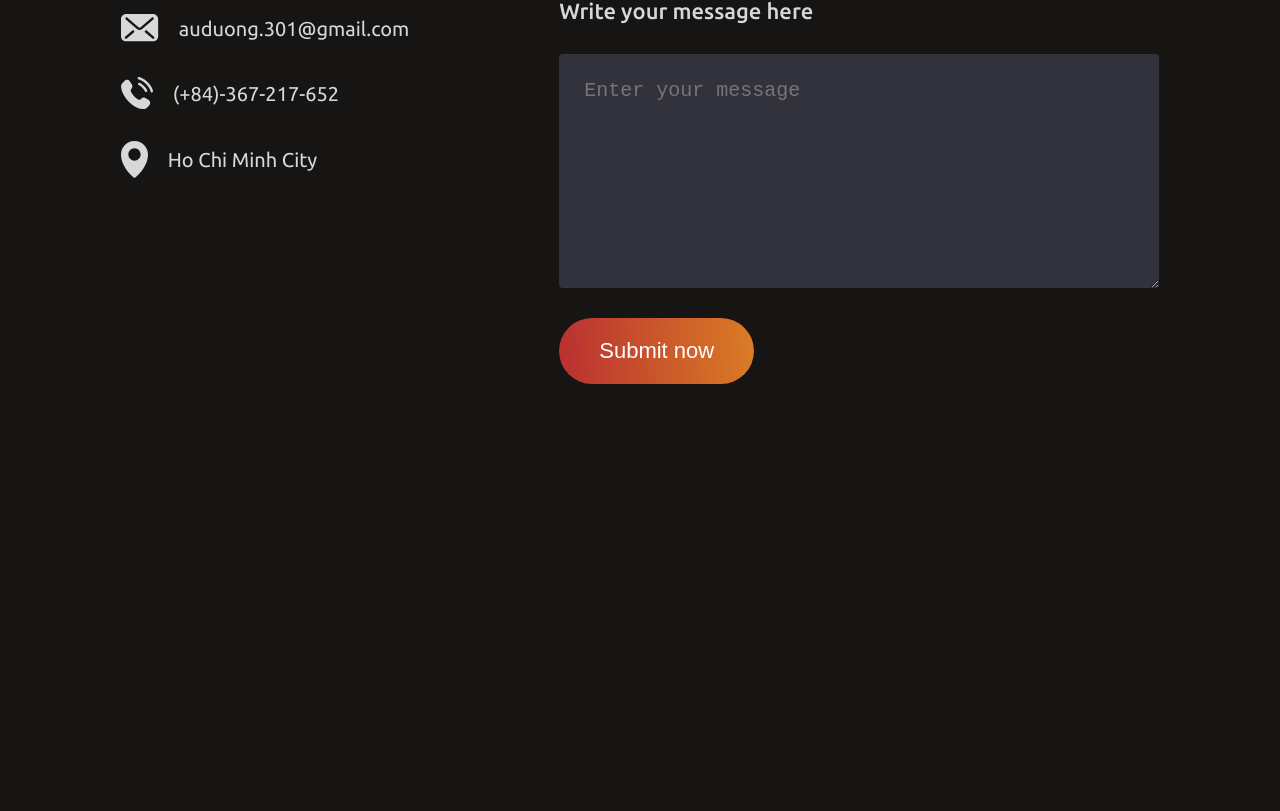
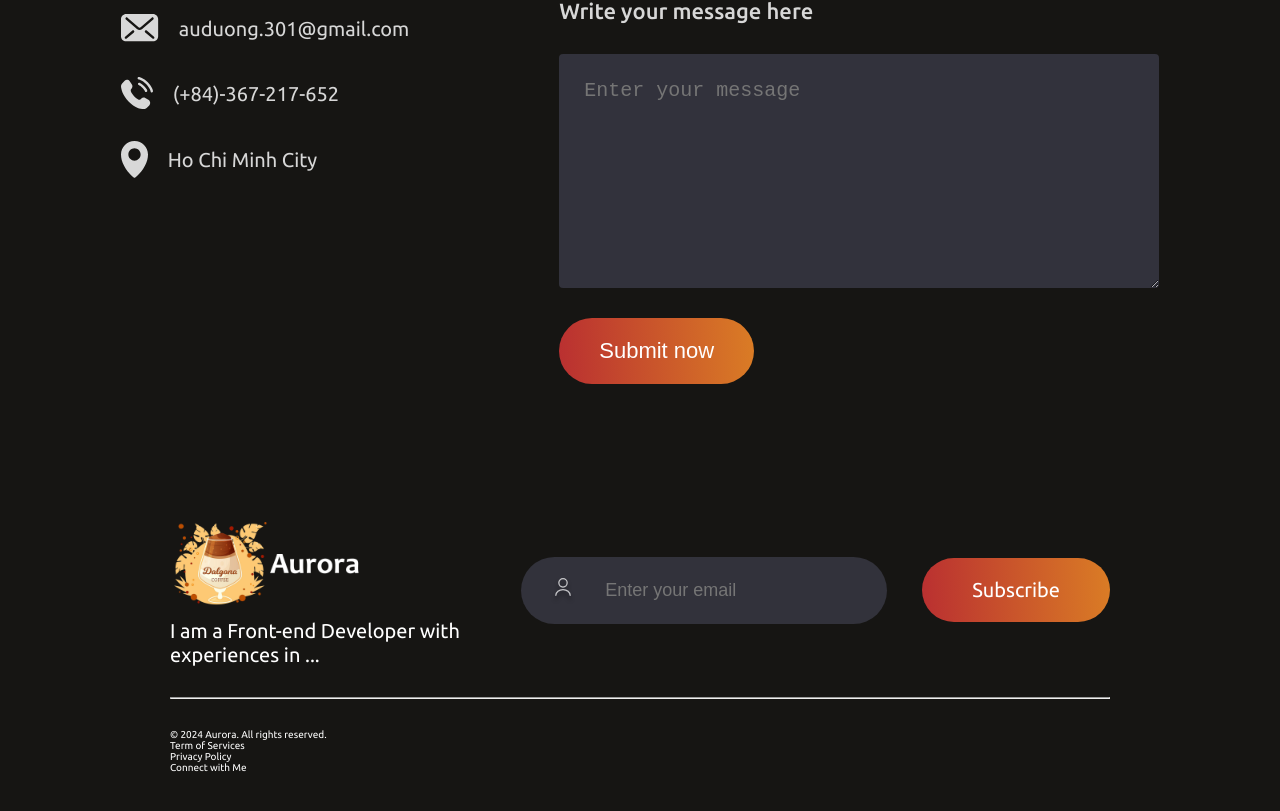
Before and after one commit to EntropyAurr/portfolio-react, a React (Vite) app: page / in a window 1280 px wide. Shown: the part 2885-3696 px from the top of the page. Before the commit the page ends 3410 px from the top, so only its background shows below. Built offline with nearby package versions, Linux system fonts and the light colour scheme.

Commit message:
footer section

```diff
--- a/src/components/Footer/Footer.css
+++ b/src/components/Footer/Footer.css
@@ -0,0 +1,47 @@
+.footer {
+  margin: 5rem 17rem;
+  display: flex;
+  flex-direction: column;
+  gap: 3rem;
+}
+
+.footer-top {
+  display: flex;
+  justify-content: space-between;
+}
+
+.footer-top-left {
+  max-width: 40rem;
+  font-size: 2rem;
+}
+.footer-top-left img {
+  width: 20rem;
+}
+
+.footer-top-right {
+  display: flex;
+  align-items: center;
+  gap: 3.5rem;
+}
+.footer-email-input {
+  display: flex;
+  padding: 2rem 3rem;
+  gap: 3rem;
+  border-radius: 5rem;
+  background-color: #32323b;
+  padding-right: 5rem;
+}
+.footer-email-input input {
+  border: none;
+  outline: none;
+  background-color: transparent;
+  color: #a0a0a0;
+  font-size: 1.8rem;
+}
+.footer-subscribe {
+  font-size: 2rem;
+  padding: 2rem 5rem;
+  border-radius: 5rem;
+  background: linear-gradient(267deg, #da7c25 0.36%, #b92e31 102%);
+  cursor: pointer;
+}
--- a/src/components/Footer/Footer.jsx
+++ b/src/components/Footer/Footer.jsx
@@ -1,11 +1,35 @@
 import "./Footer.css";
+import logoCoffee from "../../assets/logoCoffee.png";
+import user_icon from "../../assets/user_icon.svg";
 
 export default function Footer() {
   return (
     <div className="footer">
       <div className="footer-top">
         <div className="footer-top-left">
-          <img src="" alt="" />
+          <img src={logoCoffee} />
+          <p>I am a Front-end Developer with experiences in ...</p>
+        </div>
+
+        <div className="footer-top-right">
+          <div className="footer-email-input">
+            <img src={user_icon} />
+            <input type="email" placeholder="Enter your email" />
+          </div>
+
+          <div className="footer-subscribe">Subscribe</div>
+        </div>
+      </div>
+
+      <hr />
+
+      <div className="footer-bototm">
+        <p className="footer-bottom-left">&copy; 2024 Aurora. All rights reserved.</p>
+
+        <div className="footer-bottom-right">
+          <p>Term of Services</p>
+          <p>Privacy Policy</p>
+          <p>Connect with Me</p>
         </div>
       </div>
     </div>
```
Also changed, not shown: src/assets/logoCoffee.png (added).
